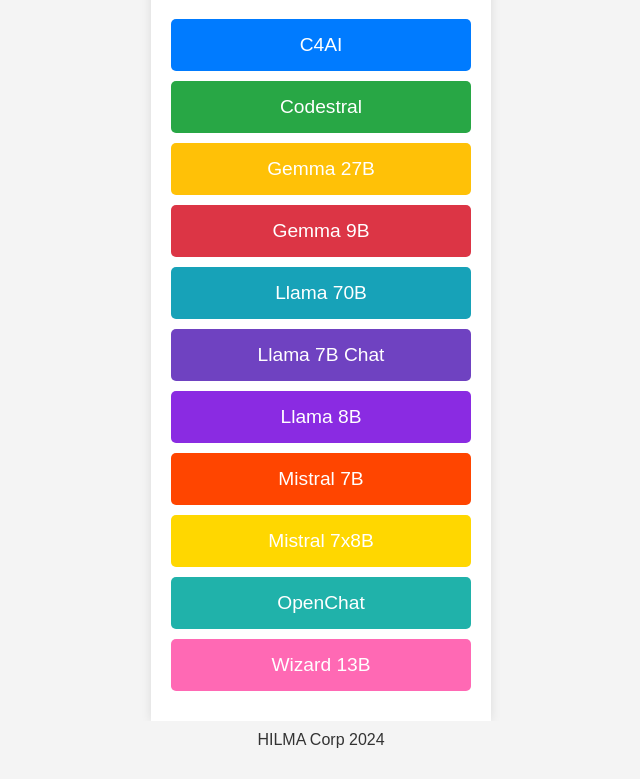
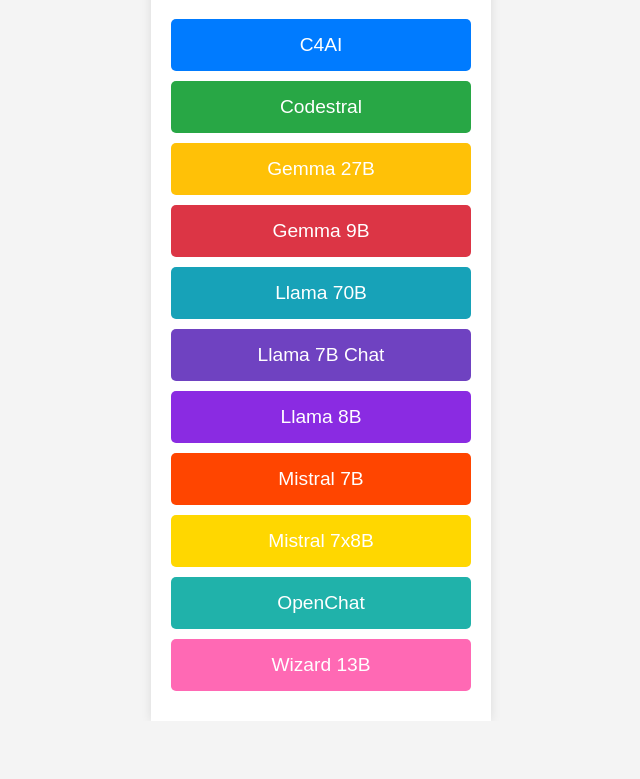
Before and after one commit to Hilma-Corporation/llm-hub, a plain HTML site: page index.html in a window 1280 px wide. Shown: the part 330-1109 px from the top of the page, without its empty margins (319-959 px from the left). Drawn offline with Linux system fonts and the light colour scheme.

Commit message:
Update index.html

```diff
--- a/index.html
+++ b/index.html
@@ -85,7 +85,7 @@
         <a href="https://hilma-corporation.github.io/llm-hub/wizard13b.html" class="link-box wizard13b">Wizard 13B</a>
     </div>
     <div class="footer">
-        HILMA Corp 2024
+
     </div>
 </body>
 </html>
```
